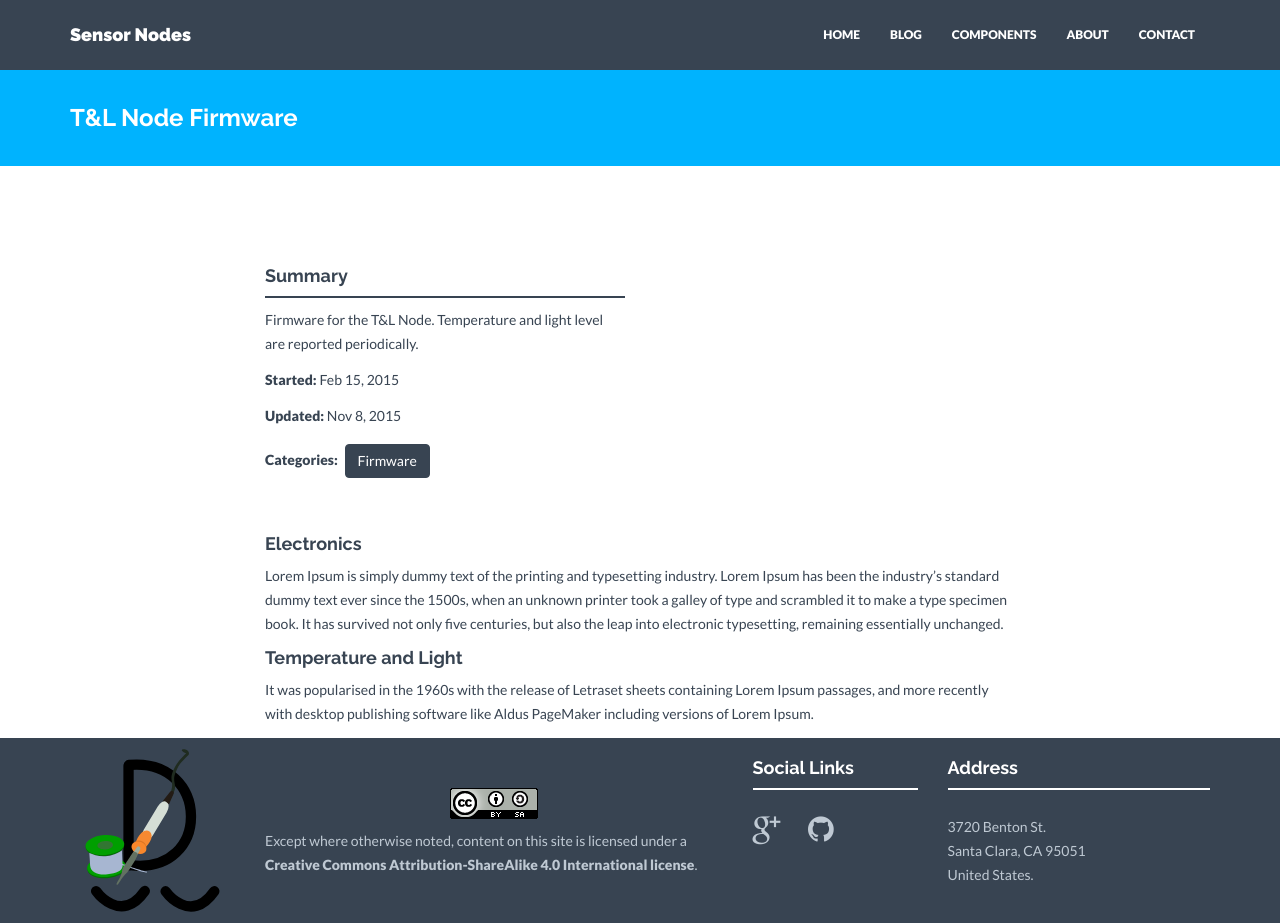
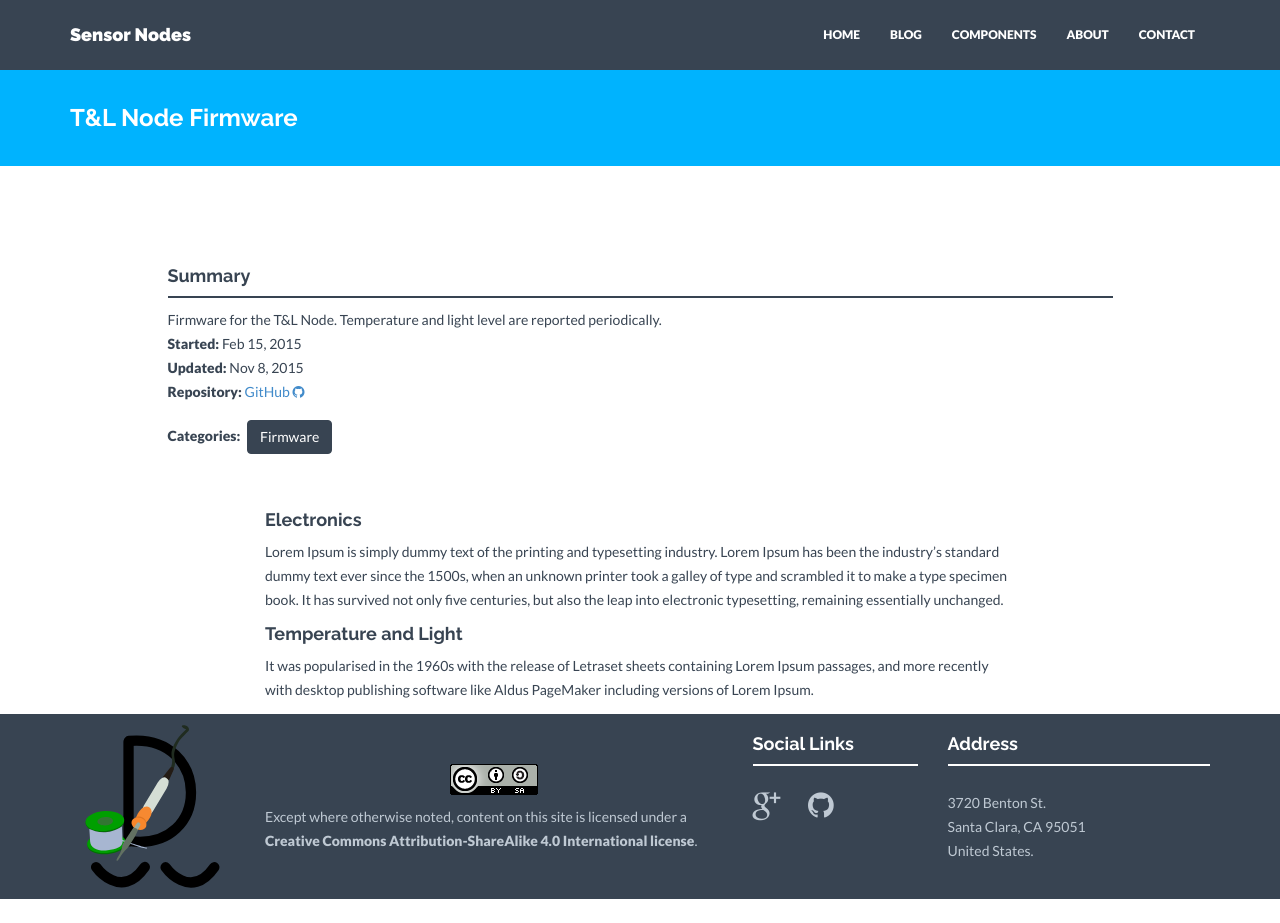
Before and after one commit to jdunmire/sensornodeinfo, a Jekyll site: the page built from _posts/components/2015-11-04-TLnodeFW.md, in a window 1280 px wide and 923 px high. Built offline with Jekyll 4.4.1, drawn with Linux system fonts in a browser that asks for light colours; nearby versions of some CDN libraries.

Commit message:
Add links to github repository
On branch gh-pages
modified:   _layouts/component.html
modified:   _posts/components/2015-11-04-TLnode.md
modified:   _posts/components/2015-11-04-TLnodeFW.md

```diff
--- a/_layouts/component.html
+++ b/_layouts/component.html
@@ -15,22 +15,26 @@ layout: default
         </div>
         <div class="col-md-4">
     {% else %}
-        <div class="col-md-4 col-md-offset-2">
+        <div class="col-md-10 col-md-offset-1">
     {% endif %}
             <div class="spacing"></div>
             <h4>Summary</h4>
             <div class="hline"></div>
-            <p>{{ page.summary }}</p>
-            <p><b>Started:</b> {{ page.started | date: "%b %-d, %Y" }}</p>
-            <p><b>Updated:</b> {{ page.date | date: "%b %-d, %Y" }}</p>
+            <p>{{ page.summary }}<br>
+            <b>Started:</b> {{ page.started | date: "%b %-d, %Y" }}<br>
+            <b>Updated:</b> {{ page.date | date: "%b %-d, %Y" }}<br>
+            {% if page.repository %}
+            <b>Repository:</b> <a href="{{ page.repository }}"
+            class="btn-social btn-outline">
+             GitHub <i class="fa fa-github"></i></a>
+             <br>
+            {% endif %}
+            </p>
             <p><b>Categories:</b>
             {% for category in page.categories %}{% unless category == "blog" or category == "component" or category == "components" or category == "question" %}
             <a class="btn btn-theme" href="{{ '/category/#'  | prepend: site.baseurl  }}{{ category }}" role="button">{{ category }}</a>
             {% endunless %}{% endfor %}
             </p>
-            {% if page.repository %}
-            <p><a href="{{ page.repository }}">Files</a></p>
-            {% endif %}
         </div>
     </div><! --/row -->
     <div class="row">
--- a/_posts/components/2015-11-04-TLnodeFW.md
+++ b/_posts/components/2015-11-04-TLnodeFW.md
@@ -5,6 +5,7 @@ summary: "Firmware for the T&L Node. Temperature and light level are
 reported periodically."
 started: 2015-02-15
 date:   2015-11-08
+repository: https://github.com/jdunmire/TLnodeFW
 categories:
 - component
 - Firmware
```
Also changed, not shown: _posts/components/2015-11-04-TLnode.md (+1 -0 lines).
